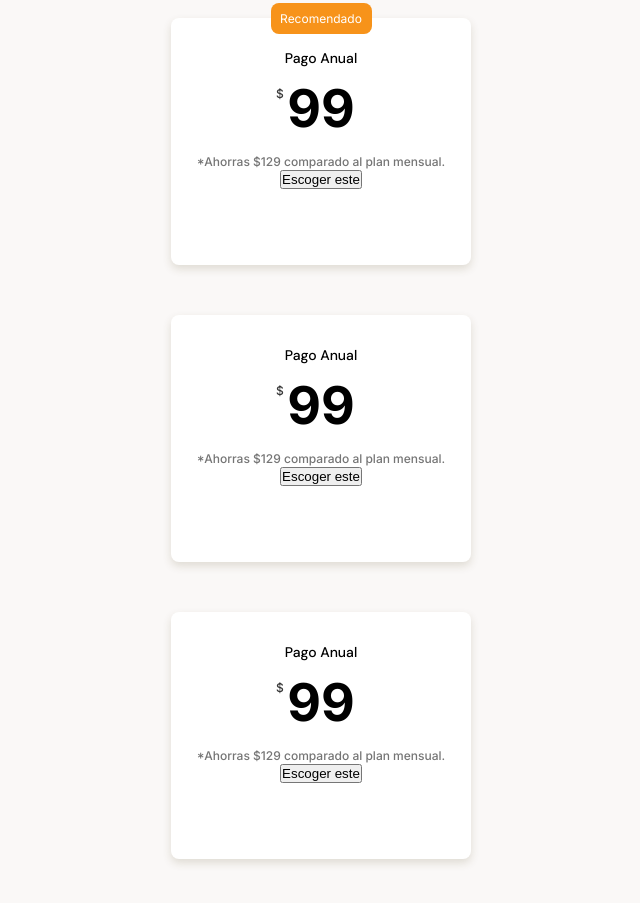
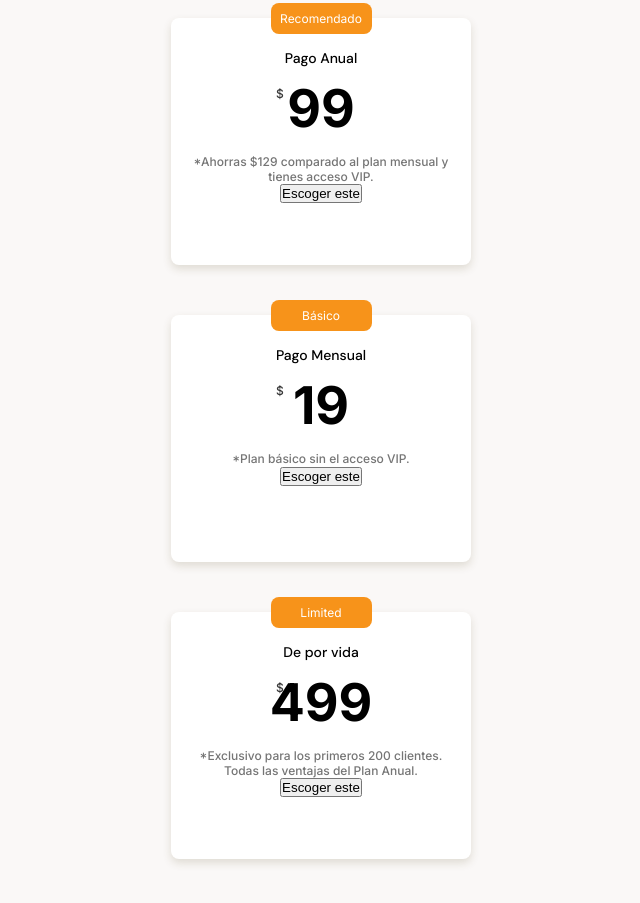
Before and after one commit to lopez-tomas/batata-bit, a plain HTML site: page index.html in a window 1280 px wide. Shown: the part 2378-3281 px from the top of the page, without its empty margins (319-959 px from the left). Drawn offline with Linux system fonts and the light colour scheme.

Commit message:
Extra classes to differentiate the 3 differente plans. Minor changes in texts.

```diff
--- a/index.html
+++ b/index.html
@@ -124,30 +124,32 @@
                 </div>
                 <section class="services-plans__container">
                     <article class="services-plans__container--card">
-                        <p class="card__recommended">Recomendado</p>
+                        <p class="card__recommended orange">Recomendado</p>
                         <div class="card__info">
                             <h3 class="card__info--title">Pago Anual</h3>
                             <p class="card__info--price"> <span>$</span> 99</p>
-                            <p class="card__info--saving">*Ahorras $129 comparado al plan mensual.</p>
+                            <p class="card__info--saving">*Ahorras $129 comparado al plan mensual y tienes acceso VIP.</p>
                             <button class="card__info--ca">Escoger este <span></span></button> <!-- ca = call to action -->
                         </div>
                     </article>
 
                     <article class="services-plans__container--card">
+                        <p class="card__recommended basic">Básico</p>
                         <div class="card__info">
-                            <h3 class="card__info--title">Pago Anual</h3>
-                            <p class="card__info--price"> <span>$</span> 99</p>
-                            <p class="card__info--saving">*Ahorras $129 comparado al plan mensual.</p>
-                            <button class="card__info--ca">Escoger este <span></span></button> <!-- ca = call to action -->
+                            <h3 class="card__info--title">Pago Mensual</h3>
+                            <p class="card__info--price"> <span>$</span> 19</p>
+                            <p class="card__info--saving">*Plan básico sin el acceso VIP.</p>
+                            <button class="card__info--ca">Escoger este <span></span></button>
                         </div>
                     </article>
 
-                    <article class="services-plans__container--card">
-                        <div class="card__info">
-                            <h3 class="card__info--title">Pago Anual</h3>
-                            <p class="card__info--price"> <span>$</span> 99</p>
-                            <p class="card__info--saving">*Ahorras $129 comparado al plan mensual.</p>
-                            <button class="card__info--ca">Escoger este <span></span></button>
+                    <article class="services-plans__container--card ilimited-container">
+                        <p class="card__recommended ilimited-text">Limited</p>
+                        <div class="card__info ilimited-info">
+                            <h3 class="card__info--title ilimited-info__title">De por vida</h3>
+                            <p class="card__info--price ilimited-info__price"> <span>$</span> 499</p>
+                            <p class="card__info--saving ilimited-info__saving">*Exclusivo para los primeros 200 clientes. Todas las ventajas del Plan Anual.</p>
+                            <button class="card__info--ca ilimited-info__button">Escoger este <span></span></button>
                         </div>
                     </article>
                 </section>
```
